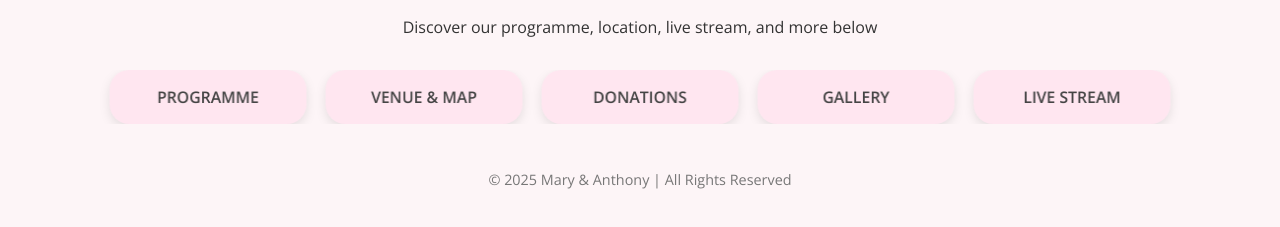
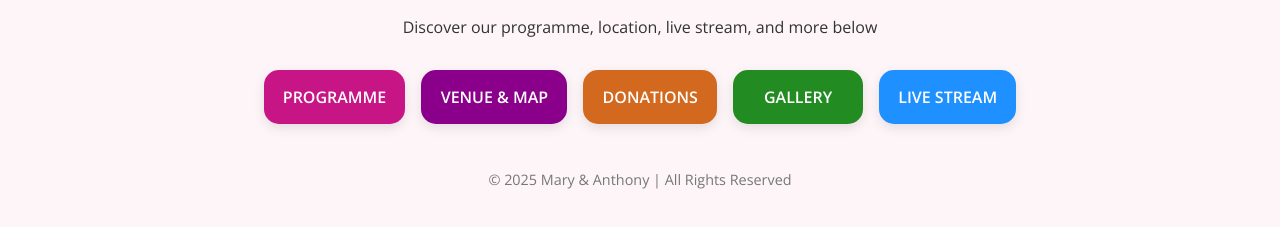
Before and after one commit to Hellen294/wedding-suite, a plain HTML site: page index.html in a window 1280 px wide. Shown: the part 509-736 px from the top of the page. Drawn offline with nearby package versions, Linux system fonts and the light colour scheme.

Commit message:
Update index.html

```diff
--- a/index.html
+++ b/index.html
@@ -81,37 +81,34 @@
 
   .thumbnails {
     display: flex;
-      overflow-x: auto;
+    flex-wrap: wrap;
+    justify-content: center;
     gap: 1em;
     margin-top: 2em;
-      justify-content: center;
-      scroll-snap-type: x mandatory;
   }
 
   .thumbnail {
-      background: #ffe6f0;
-      padding: 1em;
-      border-radius: 20px;
-      min-width: 200px;
+    padding: 1em 1.2em;
+    border-radius: 15px;
+    min-width: 130px;
     text-align: center;
     text-decoration: none;
-      color: #444;
     font-weight: bold;
+    color: white;
     box-shadow: 0 4px 12px rgba(0,0,0,0.1);
-      scroll-snap-align: center;
-      transform: rotateY(10deg);
-      animation: moveSlide 10s linear infinite;
+    transition: transform 0.3s;
   }
 
-    @keyframes fadeIn {
-      from { opacity: 0; }
-      to { opacity: 1; }
+  .thumbnail:hover {
+    transform: scale(1.05);
   }
 
-    @keyframes moveSlide {
-      0%   { transform: translateX(100%) rotateY(10deg); }
-      100% { transform: translateX(-100%) rotateY(10deg); }
-    }
+  /* Distinct colors for each button */
+  .thumbnail:nth-child(1) { background-color: #c71585; } /* Programme */
+  .thumbnail:nth-child(2) { background-color: #8b008b; } /* Venue */
+  .thumbnail:nth-child(3) { background-color: #d2691e; } /* Donate */
+  .thumbnail:nth-child(4) { background-color: #228b22; } /* Gallery */
+  .thumbnail:nth-child(5) { background-color: #1e90ff; } /* Stream */
 
   footer {
     text-align: center;
@@ -119,7 +116,13 @@
     padding: 1.5em;
     color: #777;
   }
+
+  @keyframes fadeIn {
+    from { opacity: 0; }
+    to { opacity: 1; }
+  }
 </style>
+
 </head>
 <body>
 
```
Lines whose indentation alone changed are shown as unchanged.
